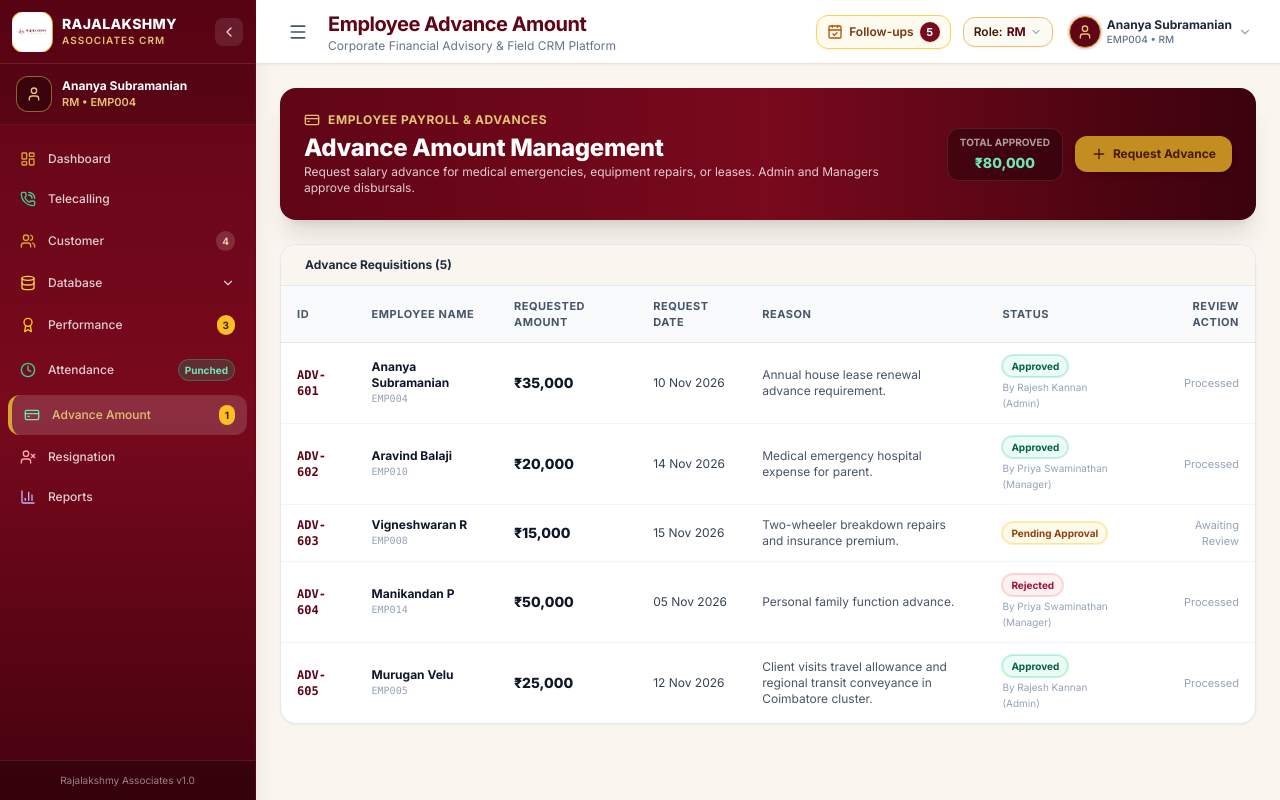
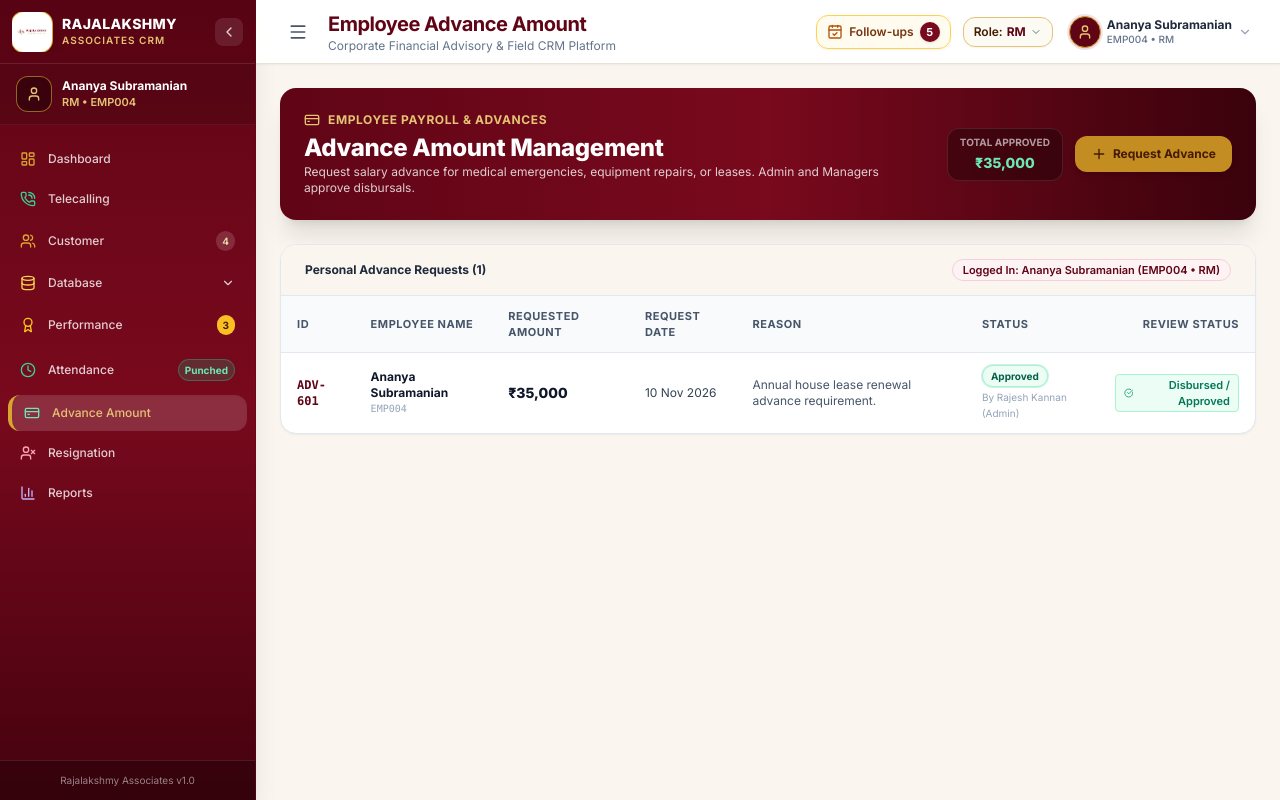
Before and after one commit to sivaathri/Rajalakshmy-Associates-CRM, a React (Vite) app: page /advance in a window 1280 px wide. Built offline with nearby package versions, Linux system fonts and the light colour scheme.

Commit message:
feat: add Sidebar component, mock data, and AdvanceAmountPage for CRM prototype

```diff
--- a/src/components/common/Sidebar.jsx
+++ b/src/components/common/Sidebar.jsx
@@ -48,8 +48,7 @@ export const Sidebar = ({ isOpen, setIsOpen }) => {
   }).length;
 
   const pendingAdvanceCount = advanceAmounts.filter(a => {
-    if (isSalesManager) return a.employeeId === currentUser?.id && a.status === 'Pending Approval';
-    return a.status === 'Pending Approval';
+    return a.employeeId === currentUser?.id && a.status === 'Pending Approval';
   }).length;
 
   const pendingResignationCount = resignations.filter(r => {
--- a/src/data/mockData.js
+++ b/src/data/mockData.js
@@ -1816,17 +1816,28 @@ export const INITIAL_ADVANCE_AMOUNTS = [
   },
   {
     id: "ADV-602",
-    employeeId: "EMP010",
-    employeeName: "Aravind Balaji",
+    employeeId: "EMP001",
+    employeeName: "Rajesh Kannan",
+    requestedAmount: 50000,
+    requestDate: "2026-11-08",
+    reason: "Executive conference travel and registration advance.",
+    status: "Approved",
+    reviewedBy: "Board of Directors",
+    reviewDate: "2026-11-09"
+  },
+  {
+    id: "ADV-603",
+    employeeId: "EMP002",
+    employeeName: "Priya Swaminathan",
     requestedAmount: 20000,
     requestDate: "2026-11-14",
     reason: "Medical emergency hospital expense for parent.",
     status: "Approved",
-    reviewedBy: "Priya Swaminathan (Manager)",
+    reviewedBy: "Rajesh Kannan (Admin)",
     reviewDate: "2026-11-15"
   },
   {
-    id: "ADV-603",
+    id: "ADV-604",
     employeeId: "EMP008",
     employeeName: "Vigneshwaran R",
     requestedAmount: 15000,
@@ -1835,17 +1846,6 @@ export const INITIAL_ADVANCE_AMOUNTS = [
     status: "Pending Approval",
     reviewedBy: "",
     reviewDate: ""
-  },
-  {
-    id: "ADV-604",
-    employeeId: "EMP014",
-    employeeName: "Manikandan P",
-    requestedAmount: 50000,
-    requestDate: "2026-11-05",
-    reason: "Personal family function advance.",
-    status: "Rejected",
-    reviewedBy: "Priya Swaminathan (Manager)",
-    reviewDate: "2026-11-06"
   },
   {
     id: "ADV-605",
--- a/src/pages/AdvanceAmountPage.jsx
+++ b/src/pages/AdvanceAmountPage.jsx
@@ -30,15 +30,12 @@ export const AdvanceAmountPage = () => {
     setShowModal(false);
   };
 
-  const isSalesManager = currentUser?.role === 'Sales Manager';
-
-  const displayedAdvances = isSalesManager
-    ? advanceAmounts.filter(a => a.employeeId === currentUser?.id)
-    : advanceAmounts;
+  // Strictly show only the logged-in user's personal advance requests
+  const displayedAdvances = advanceAmounts.filter(a => a.employeeId === currentUser?.id);
 
   const totalAdvanceApproved = displayedAdvances
     .filter(a => a.status === 'Approved')
-    .reduce((sum, a) => sum + (a.requestedAmount || 0), 0);
+    .reduce((sum, a) => sum + (Number(a.requestedAmount) || 0), 0);
 
   return (
     <div className="space-y-6">
@@ -75,13 +72,11 @@ export const AdvanceAmountPage = () => {
 
       {/* Advance Requests Table */}
       <div className="rounded-2xl border border-slate-200 bg-white shadow-sm overflow-hidden">
-        <div className="px-6 py-3 bg-[#FAF6EF] border-b border-slate-200 text-xs font-bold text-slate-800 flex items-center justify-between">
-          <span>Advance Requisitions ({displayedAdvances.length})</span>
-          {isSalesManager && (
-            <span className="text-[11px] text-amber-800 font-semibold bg-amber-50 px-2 py-0.5 rounded border border-amber-200">
-              Personal Requests: {currentUser?.name}
+        <div className="px-6 py-3.5 bg-[#FAF6EF] border-b border-slate-200 text-xs font-bold text-slate-800 flex flex-wrap items-center justify-between gap-2">
+          <span>Personal Advance Requests ({displayedAdvances.length})</span>
+          <span className="text-[11px] text-burgundy-900 font-semibold bg-burgundy-50 px-2.5 py-0.5 rounded-full border border-burgundy-200">
+            Logged In: {currentUser?.name} ({currentUser?.id} • {currentUser?.role})
           </span>
-          )}
         </div>
         <div className="overflow-x-auto">
           <table className="w-full text-left text-xs text-slate-700 min-w-[700px]">
@@ -93,11 +88,22 @@ export const AdvanceAmountPage = () => {
                 <th className="px-4 py-3">Request Date</th>
                 <th className="px-4 py-3">Reason</th>
                 <th className="px-4 py-3">Status</th>
-                <th className="px-4 py-3 text-right">Review Action</th>
+                <th className="px-4 py-3 text-right">Review Status</th>
               </tr>
             </thead>
             <tbody className="divide-y divide-slate-100">
-              {displayedAdvances.map(a => (
+              {displayedAdvances.length === 0 ? (
+                <tr>
+                  <td colSpan={7} className="px-4 py-12 text-center text-slate-500">
+                    <CreditCard className="w-8 h-8 text-slate-300 mx-auto mb-2" />
+                    <div className="text-sm font-semibold text-slate-700">No Personal Advance Requests Found</div>
+                    <div className="text-xs text-slate-400 mt-1 max-w-sm mx-auto">
+                      Only your personal salary advance requests are displayed here. You currently have no advance requisitions submitted.
+                    </div>
+                  </td>
+                </tr>
+              ) : (
+                displayedAdvances.map(a => (
                   <tr key={a.id} className="hover:bg-[#FAF6EF]/60 transition">
                     <td className="px-4 py-3 font-mono font-bold text-burgundy-900">{a.id}</td>
                     <td className="px-4 py-3">
@@ -118,29 +124,23 @@ export const AdvanceAmountPage = () => {
                       )}
                     </td>
                     <td className="px-4 py-3 text-right">
-                    {canReview && a.status === 'Pending Approval' ? (
-                      <div className="flex items-center justify-end gap-1.5">
-                        <button
-                          onClick={() => updateAdvanceStatus(a.id, 'Approved')}
-                          className="px-2.5 py-1 text-xs font-bold rounded-lg bg-emerald-600 hover:bg-emerald-700 text-white"
-                        >
-                          Approve
-                        </button>
-                        <button
-                          onClick={() => updateAdvanceStatus(a.id, 'Rejected')}
-                          className="px-2.5 py-1 text-xs font-bold rounded-lg bg-rose-600 hover:bg-rose-700 text-white"
-                        >
-                          Reject
-                        </button>
-                      </div>
+                      {a.status === 'Pending Approval' ? (
+                        <span className="inline-flex items-center gap-1 text-[11px] text-amber-700 font-semibold bg-amber-50 px-2 py-0.5 rounded border border-amber-200">
+                          <Clock className="w-3 h-3 text-amber-600" /> Pending HR Review
+                        </span>
+                      ) : a.status === 'Approved' ? (
+                        <span className="inline-flex items-center gap-1 text-[11px] text-emerald-700 font-semibold bg-emerald-50 px-2 py-0.5 rounded border border-emerald-200">
+                          <CheckCircle className="w-3 h-3 text-emerald-600" /> Disbursed / Approved
+                        </span>
                       ) : (
-                      <span className="text-[11px] text-slate-400">
-                        {a.status !== 'Pending Approval' ? 'Processed' : 'Awaiting Review'}
+                        <span className="inline-flex items-center gap-1 text-[11px] text-rose-700 font-semibold bg-rose-50 px-2 py-0.5 rounded border border-rose-200">
+                          <XCircle className="w-3 h-3 text-rose-600" /> Rejected
                         </span>
                       )}
                     </td>
                   </tr>
-              ))}
+                ))
+              )}
             </tbody>
           </table>
         </div>
```
Lines whose indentation alone changed are shown as unchanged.
